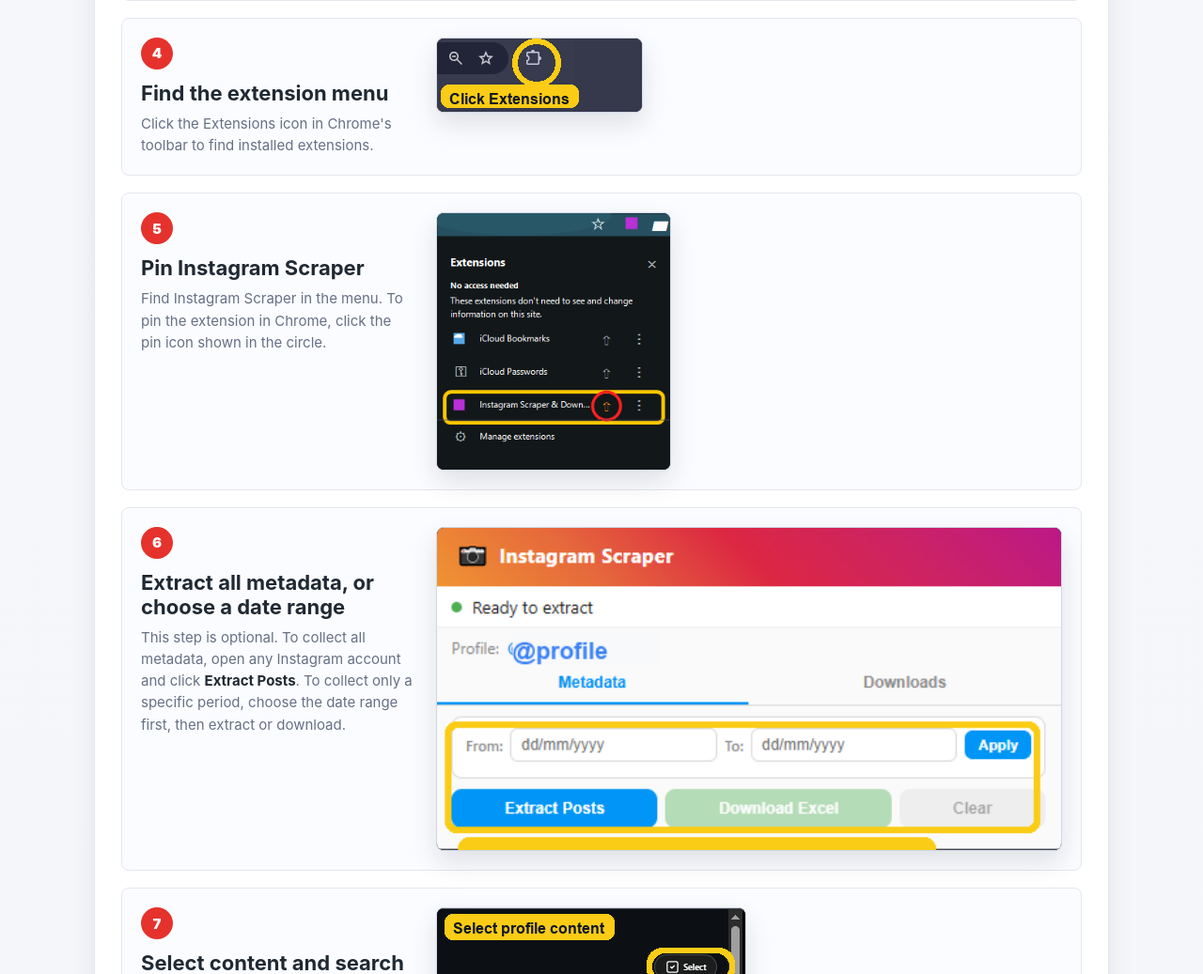
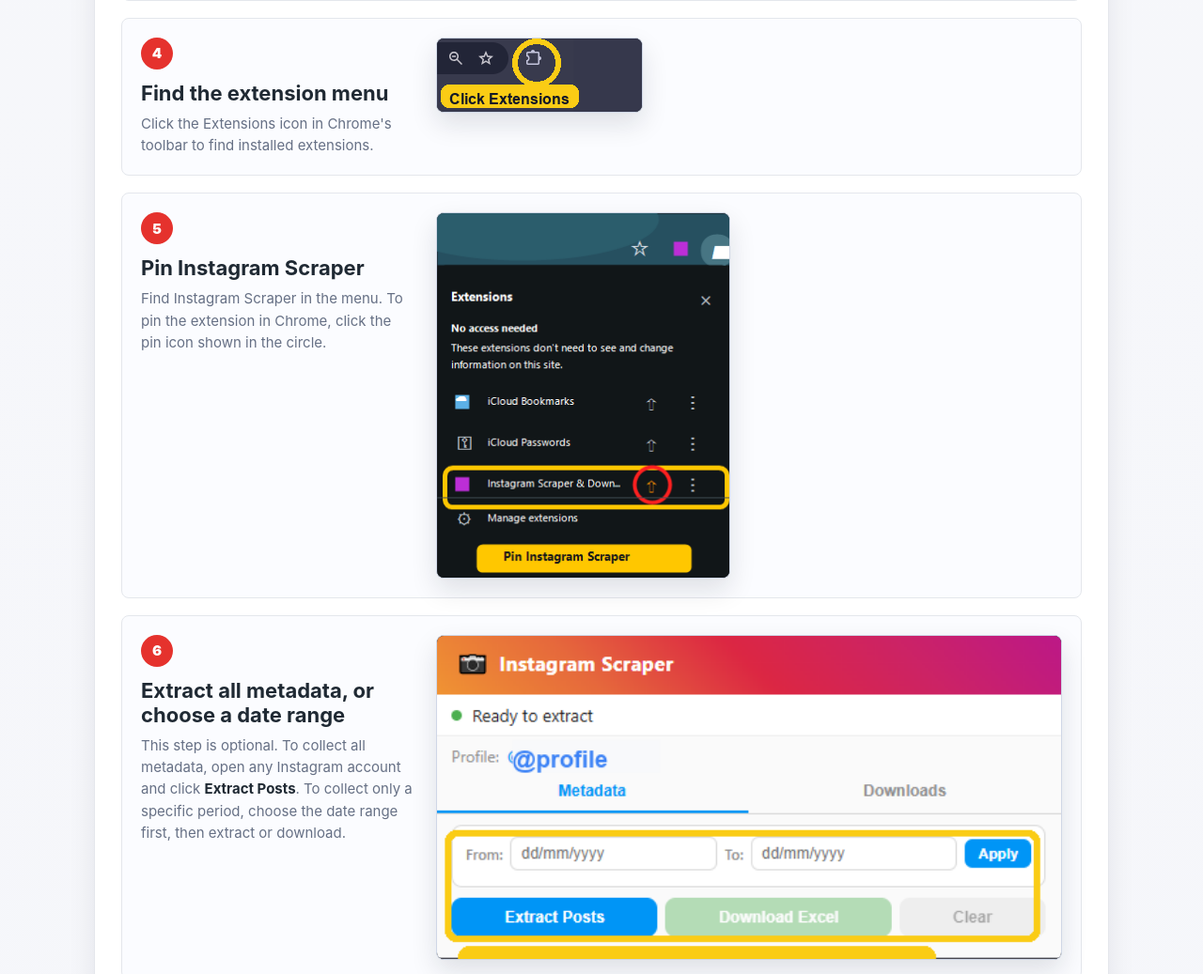
Before and after one commit to creativityemarketing-netizen/All_Tools, a Flask app: template templates/instagram_extension.html in a window 1280 px wide. Shown: the part 2041-3078 px from the top of the page at 94% size. Run offline with Flask 3, Linux system fonts and the light colour scheme; the template is opened without the code that fills it, so the values that code supplies are empty; some libraries are stand-ins or nearby versions.

Commit message:
Finalize Instagram pin screenshot

```diff
--- a/templates/instagram_extension.html
+++ b/templates/instagram_extension.html
@@ -121,7 +121,7 @@
             <h3>Pin Instagram Scraper</h3>
             <p>Find Instagram Scraper in the menu. To pin the extension in Chrome, click the pin icon shown in the circle.</p>
           </div>
-          <img class="real-screenshot menu-shot pin-shot" src="/static/images/extension/pin-extension-highlight.png?v=pin-step-clean-3" width="317" height="348" style="width:250px;max-width:100%;height:auto;" alt="Chrome Extensions menu with Instagram Scraper highlighted and pin icon circled">
+          <img class="real-screenshot menu-shot pin-shot" src="/static/images/extension/pin-extension-highlight.png?v=pin-step-final" width="313" height="390" style="width:313px;max-width:100%;height:auto;" alt="Chrome Extensions menu with Instagram Scraper highlighted and pin icon circled">
         </article>
 
         <article class="setup-step">
```
Also changed, not shown: static/images/extension/pin-extension-highlight.png.
